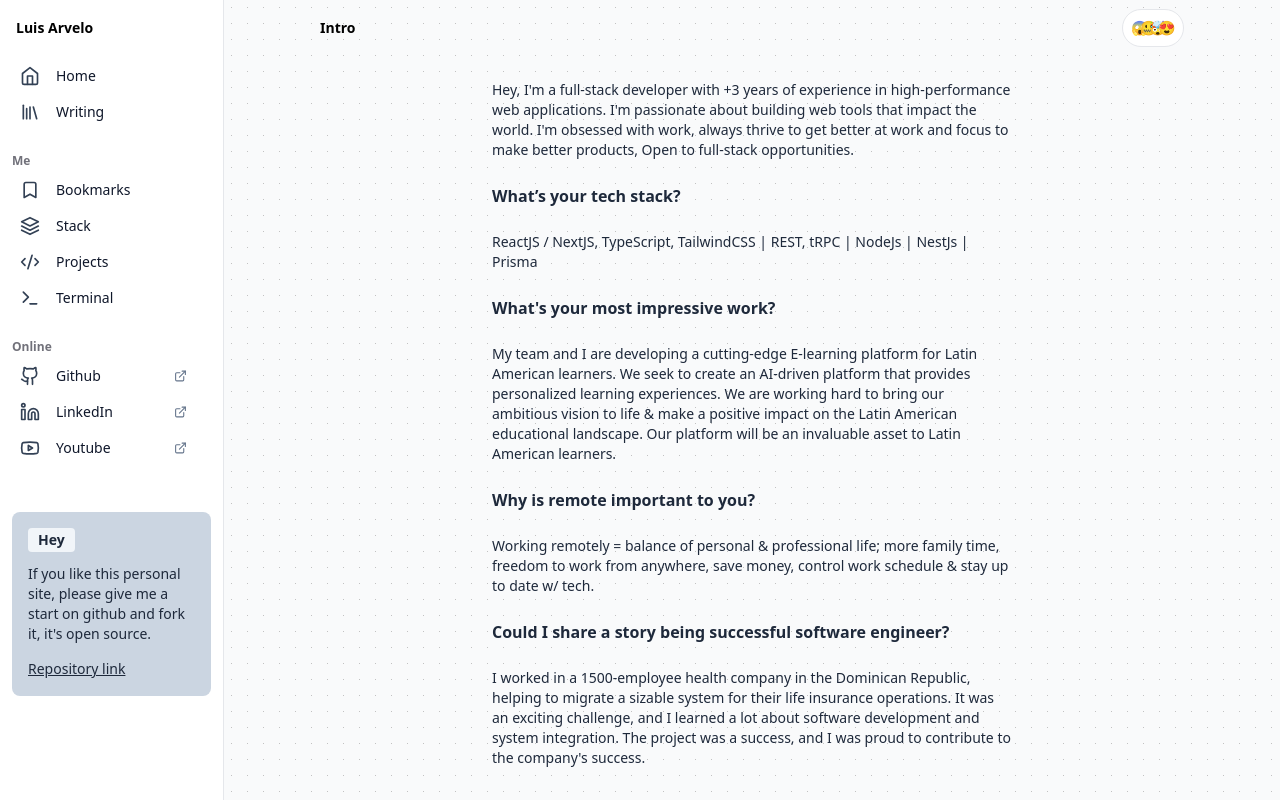
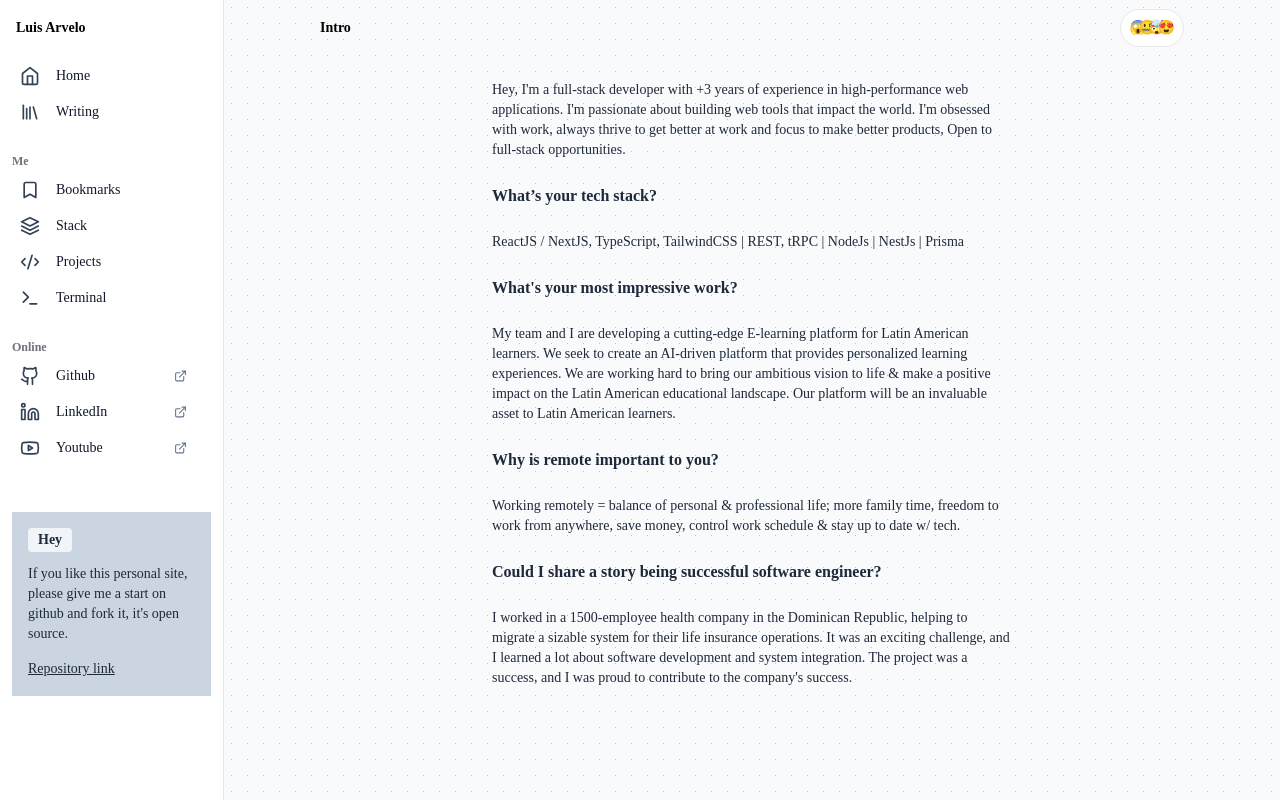
Before and after one commit to Delavalom/my-porfolio-page, a Next.js app: page / in a window 1280 px wide. Built offline with nearby package versions, Linux system fonts and the light colour scheme.

Commit message:
ui library update

```diff
--- a/package.json
+++ b/package.json
@@ -9,7 +9,9 @@
     "lint": "next lint"
   },
   "dependencies": {
+    "@radix-ui/react-slot": "^1.0.1",
     "class-variance-authority": "^0.6.0",
+    "clsx": "^1.2.1",
     "eslint": "8.40.0",
     "eslint-config-next": "13.4.1",
     "lucide-react": "^0.214.0",
@@ -18,6 +20,8 @@
     "react": "18.2.0",
     "react-dom": "18.2.0",
     "react-wrap-balancer": "^0.4.1",
+    "tailwind-merge": "^1.12.0",
+    "tailwindcss-animate": "^1.0.5",
     "typescript": "5.0.4"
   },
   "devDependencies": {
--- /dev/null
+++ b/src/components/ui/Button.tsx
@@ -0,0 +1,55 @@
+import * as React from "react"
+import { Slot } from "@radix-ui/react-slot"
+import { VariantProps, cva } from "class-variance-authority"
+
+import { cn } from "~/lib/utils"
+
+const buttonVariants = cva(
+  "inline-flex items-center justify-center rounded-md text-sm font-medium transition-colors focus-visible:outline-none focus-visible:ring-2 focus-visible:ring-ring focus-visible:ring-offset-2 disabled:opacity-50 disabled:pointer-events-none ring-offset-background",
+  {
+    variants: {
+      variant: {
+        default: "bg-primary text-primary-foreground hover:bg-primary/90",
+        destructive:
+          "bg-destructive text-destructive-foreground hover:bg-destructive/90",
+        outline:
+          "border border-input hover:bg-accent hover:text-accent-foreground",
+        secondary:
+          "bg-secondary text-secondary-foreground hover:bg-secondary/80",
+        ghost: "hover:bg-accent hover:text-accent-foreground",
+        link: "underline-offset-4 hover:underline text-primary",
+      },
+      size: {
+        default: "h-10 py-2 px-4",
+        sm: "h-9 px-3 rounded-md",
+        lg: "h-11 px-8 rounded-md",
+      },
+    },
+    defaultVariants: {
+      variant: "default",
+      size: "default",
+    },
+  }
+)
+
+export interface ButtonProps
+  extends React.ButtonHTMLAttributes<HTMLButtonElement>,
+    VariantProps<typeof buttonVariants> {
+  asChild?: boolean
+}
+
+const Button = React.forwardRef<HTMLButtonElement, ButtonProps>(
+  ({ className, variant, size, asChild = false, ...props }, ref) => {
+    const Comp = asChild ? Slot : "button"
+    return (
+      <Comp
+        className={cn(buttonVariants({ variant, size, className }))}
+        ref={ref}
+        {...props}
+      />
+    )
+  }
+)
+Button.displayName = "Button"
+
+export { Button, buttonVariants }
--- a/tailwind.config.js
+++ b/tailwind.config.js
@@ -1,5 +1,6 @@
+const { fontFamily } = require("tailwindcss/defaultTheme")
+
 /** @type {import('tailwindcss').Config} */
-
 module.exports = {
   darkMode: ["class", '[data-theme="dark"]'],
   content: [
@@ -8,7 +9,72 @@
     "./src/components/**/*.{js,ts,jsx,tsx}",
   ],
   theme: {
-    extend: {}
+    container: {
+      center: true,
+      padding: "2rem",
+      screens: {
+        "2xl": "1400px",
+      },
+    },
+    extend: {
+      colors: {
+        border: "hsl(var(--border))",
+        input: "hsl(var(--input))",
+        ring: "hsl(var(--ring))",
+        background: "hsl(var(--background))",
+        foreground: "hsl(var(--foreground))",
+        primary: {
+          DEFAULT: "hsl(var(--primary))",
+          foreground: "hsl(var(--primary-foreground))",
+        },
+        secondary: {
+          DEFAULT: "hsl(var(--secondary))",
+          foreground: "hsl(var(--secondary-foreground))",
+        },
+        destructive: {
+          DEFAULT: "hsl(var(--destructive))",
+          foreground: "hsl(var(--destructive-foreground))",
+        },
+        muted: {
+          DEFAULT: "hsl(var(--muted))",
+          foreground: "hsl(var(--muted-foreground))",
+        },
+        accent: {
+          DEFAULT: "hsl(var(--accent))",
+          foreground: "hsl(var(--accent-foreground))",
+        },
+        popover: {
+          DEFAULT: "hsl(var(--popover))",
+          foreground: "hsl(var(--popover-foreground))",
+        },
+        card: {
+          DEFAULT: "hsl(var(--card))",
+          foreground: "hsl(var(--card-foreground))",
+        },
+      },
+      borderRadius: {
+        lg: `var(--radius)`,
+        md: `calc(var(--radius) - 2px)`,
+        sm: "calc(var(--radius) - 4px)",
+      },
+      fontFamily: {
+        sans: ["var(--font-sans)", ...fontFamily.sans],
+      },
+      keyframes: {
+        "accordion-down": {
+          from: { height: 0 },
+          to: { height: "var(--radix-accordion-content-height)" },
+        },
+        "accordion-up": {
+          from: { height: "var(--radix-accordion-content-height)" },
+          to: { height: 0 },
+        },
+      },
+      animation: {
+        "accordion-down": "accordion-down 0.2s ease-out",
+        "accordion-up": "accordion-up 0.2s ease-out",
+      },
+    },
   },
-  plugins: "",
+  plugins: [require("tailwindcss-animate")],
 }
```
Also changed, not shown: src/lib/utils.ts (+13 -6 lines), 1 other file (tests, documents, lock files or other folders).
